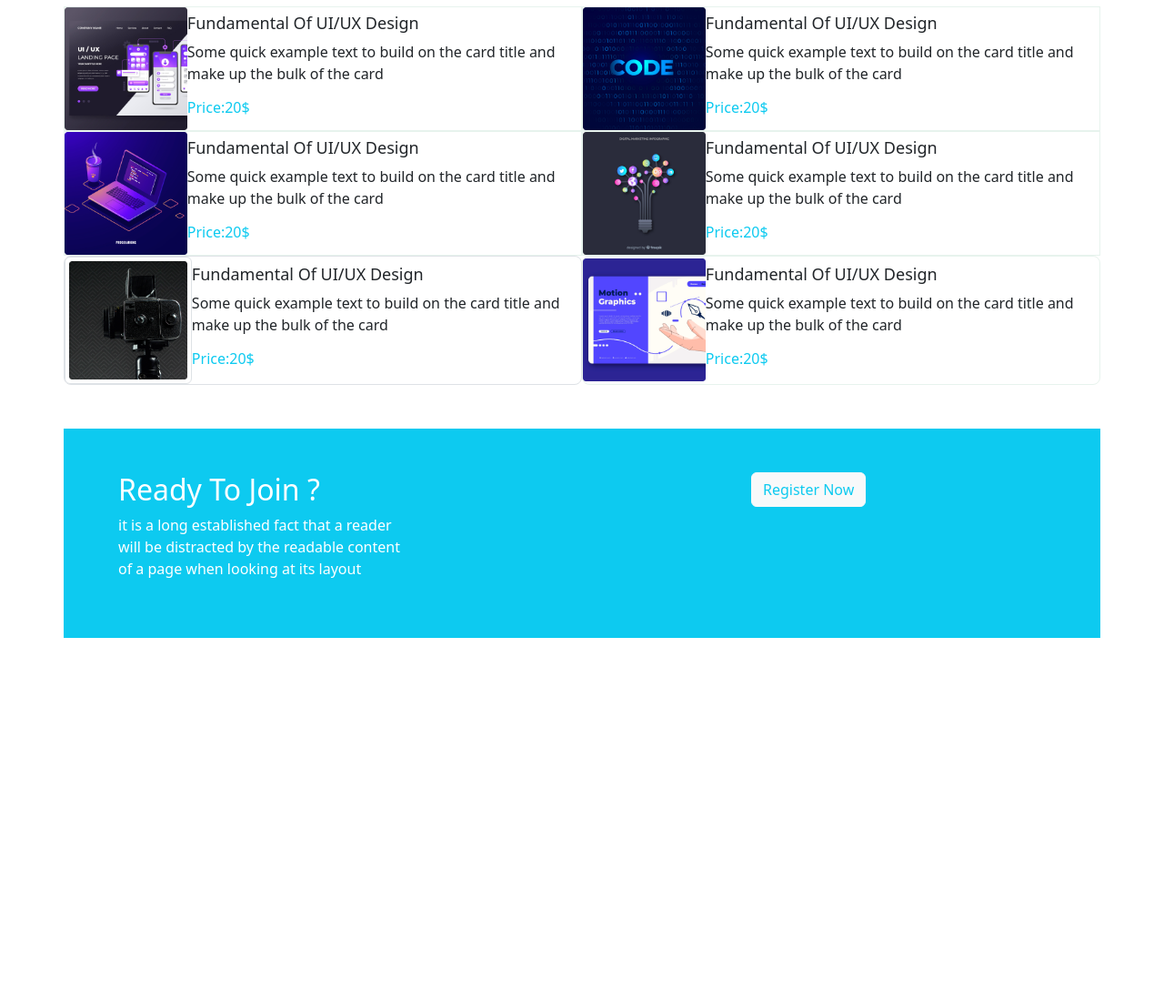
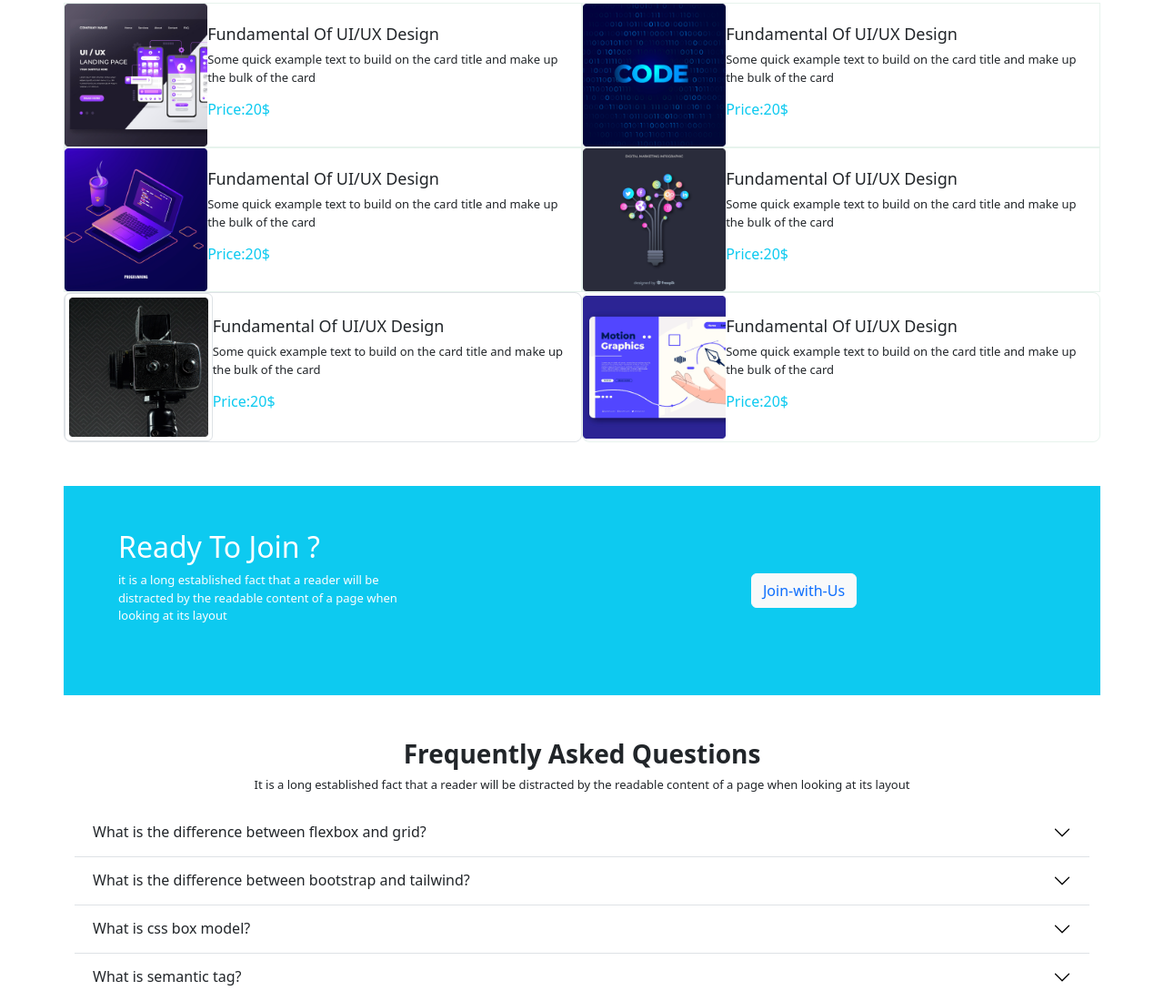
Before and after one commit to Rahyan-Akil/edtech-website-Assignment-3-, a plain HTML site: page index.html in a window 1280 px wide. Shown: the part 874-1974 px from the top of the page at 91% size. Before the commit the page ends 1623 px from the top, so only its background shows below. Drawn offline with nearby package versions, Linux system fonts and the light colour scheme.

Commit message:
drop-down section

```diff
--- a/index.html
+++ b/index.html
@@ -99,7 +99,6 @@
         </div>
     </div>
 </section>
-
 <!-- course -->
 <section class="container">
     <div class="row">
@@ -168,9 +167,8 @@
         </div>
       </div>
   </div>
-  </section>
-
-
+</section>
+  <!-- Registration -section-start -->
   <section class="container">
     <div class="row bg-info mt-5 mb-5 p-5">
       <div class="col-lg-4 text-white">
@@ -181,13 +179,8 @@
 
       </div>
       <div class="col-lg-4">
-
-        <!--  -->
-
-  <button type="button" class="btn btn-light text-info" data-bs-toggle="modal" data-bs-target="#exampleModal">
-    Register Now
-  </button>
-  <div class="modal fade" id="exampleModal" tabindex="-1" aria-labelledby="exampleModalLabel" aria-hidden="true">
+        <button type="button" class="btn btn-light text-primary mt-5 mb-5 " data-bs-toggle="modal" data-bs-target="#exampleModal" data-bs-whatever="@mdo">Join-with-Us</button>
+  <div class="modal" id="exampleModal" tabindex="-1" aria-labelledby="exampleModalLabel" aria-hidden="true">
     <div class="modal-dialog">
       <div class="modal-content">
         <div class="modal-header">
@@ -195,19 +188,72 @@
           <button type="button" class="btn-close" data-bs-dismiss="modal" aria-label="Close"></button>
         </div>
         <div class="modal-body">
-          Click "Yes" for journey with us with your new course. Hope it will be very enjoyable.
+          Click "yes" if you are interested to enjoy a learning jourey with us.
         </div>
         <div class="modal-footer">
-          <button type="button" class="btn btn-secondary" data-bs-dismiss="modal">No</button>
-          <button type="button" class="btn btn-primary">Yes</button>
+          <button type="button" class="btn btn-primary" data-bs-dismiss="modal">No</button>
+          <button type="button" class="btn  btn-secondary">Yes</button>
         </div>
       </div>
     </div>
   </div>
+</section>
+<!-- Register section end -->
+<!-- drop-down section start -->
+<section>
+<div class="container">
+        <h3 class="d-flex justify-content-center fw-bold">Frequently Asked Questions</h3>
+    <p class=" d-flex justify-content-center">It is a long established fact that a reader will be distracted by the readable
+        content of a page when looking at its layout</p>
 
 
-
-
+</div>
+</section>
+<!-- drop-down section end -->
+<section class="container">
+    <div class="accordion accordion-flush" id="accordionFlushExample">
+      <div class="accordion-item">
+        <h2 class="accordion-header" id="flush-headingOne">
+          <button class="accordion-button collapsed" type="button" data-bs-toggle="collapse" data-bs-target="#flush-collapseOne" aria-expanded="false" aria-controls="flush-collapseOne">
+            What is the difference between flexbox and grid?
+          </button>
+        </h2>
+        <div id="flush-collapseOne" class="accordion-collapse collapse" aria-labelledby="flush-headingOne" data-bs-parent="#accordionFlushExample">
+          <div class="accordion-body">Flexbox is designed for one-dimensional layouts, and Grid for two-dimensional layouts This means Flexbox can work on either row or columns at a time, but Grids can work on both. Flexbox, gives you more flexibility while working on either element (row or column). </div>
+        </div>
+      </div>
+      <div class="accordion-item">
+        <h2 class="accordion-header" id="flush-headingTwo">
+          <button class="accordion-button collapsed" type="button" data-bs-toggle="collapse" data-bs-target="#flush-collapseTwo" aria-expanded="false" aria-controls="flush-collapseTwo">
+            What is the difference between bootstrap and tailwind?
+          </button>
+        </h2>
+        <div id="flush-collapseTwo" class="accordion-collapse collapse" aria-labelledby="flush-headingTwo" data-bs-parent="#accordionFlushExample">
+          <div class="accordion-body">Tailwind is different from frameworks like Bootstrap, Foundation, or Bulma in that it's not a UI kit. It doesn't have a default theme, and there are no build-in UI components. It comes with a menu of predesigned widgets Bootstrap follow the generic pattern that makes them look identical.</div>
+        </div>
+      </div>
+      <div class="accordion-item">
+        <h2 class="accordion-header" id="flush-headingThree">
+          <button class="accordion-button collapsed" type="button" data-bs-toggle="collapse" data-bs-target="#flush-collapseThree" aria-expanded="false" aria-controls="flush-collapseThree">
+            What is css box model?
+          </button>
+        </h2>
+        <div id="flush-collapseThree" class="accordion-collapse collapse" aria-labelledby="flush-headingThree" data-bs-parent="#accordionFlushExample">
+          <div class="accordion-body">The CSS box model is a container that contains multiple properties including borders, margin, padding, and the content itself. It is used to create the design and layout of web pages. It can be used as a toolkit for customizing the layout of different elements.</div>
+        </div>
+      </div>
+      <div class="accordion-item">
+        <h2 class="accordion-header" id="flush-headingThree">
+          <button class="accordion-button collapsed" type="button" data-bs-toggle="collapse" data-bs-target="#flush-collapseThree" aria-expanded="false" aria-controls="flush-collapseThree">
+            What is semantic tag?
+          </button>
+        </h2>
+        <div id="flush-collapseThree" class="accordion-collapse collapse" aria-labelledby="flush-headingThree" data-bs-parent="#accordionFlushExample">
+          <div class="accordion-body">In programming, Semantics refers to the meaning of a piece of code — for example "what effect does running that line of JavaScript have?", or "what purpose or role does that HTML element have" </div>
+        </div>
+      </div>
+    </div>
+  </section>
 <!-- scriptsection -->
     <script src="https://cdn.jsdelivr.net/npm/bootstrap@5.2.0/dist/js/bootstrap.bundle.min.js" integrity="sha384-A3rJD856KowSb7dwlZdYEkO39Gagi7vIsF0jrRAoQmDKKtQBHUuLZ9AsSv4jD4Xa" crossorigin="anonymous"></script>
 </body>
--- a/style.css
+++ b/style.css
@@ -5,3 +5,6 @@
 .text-details{
     font-size: large;
 }
+p{
+    font-size: small;
+}
```
